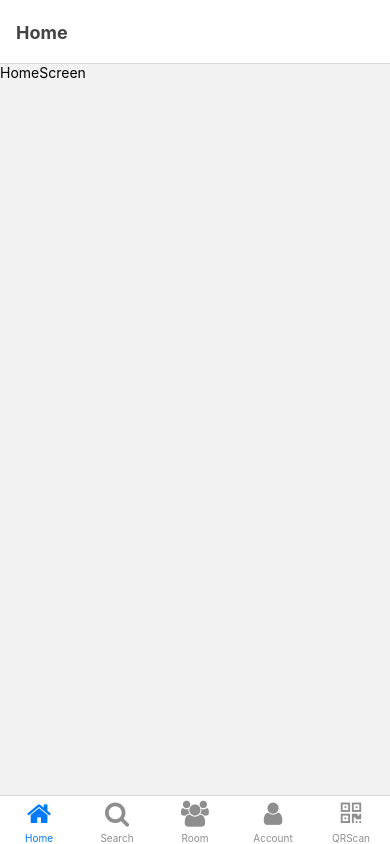
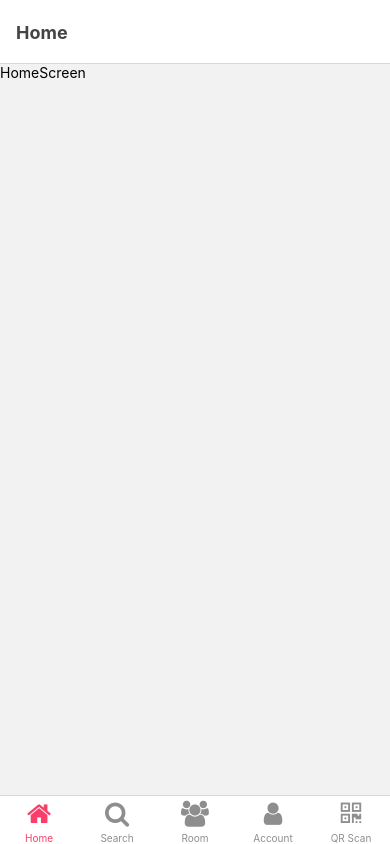
Before and after one commit to thienphuoc03/fun-e-app, a React Native app in the folder client/: screen / in a window 390 px wide. Built offline with nearby package versions, Linux system fonts and the light colour scheme.

Commit message:
update file app and constant

```diff
--- a/client/App.js
+++ b/client/App.js
@@ -18,17 +18,30 @@ import SearchScreen from './app/screens/search/SearchScreen';
 import RoomScreen from './app/screens/room/RoomScreen';
 import AccountScreen from './app/screens/account/AccountScreen';
 import QRScanScreen from './app/screens/qrscan/QRScanScreen';
-import SearchResultScreen from './app/screens/searchResult/SearchResultScreen';
+import SearchResultScreen from './app/screens/search/searchResult/SearchResultScreen';
 import SignInScreen from './app/screens/auth/SignInScreen';
 import SignUpScreen from './app/screens/auth/SignUpScreen';
+import {View} from 'react-native';
 
 const SearchStack = createNativeStackNavigator();
 
 function SearchStackScreens() {
   return (
     <SearchStack.Navigator>
-      <SearchStack.Screen name="SearchScreen" component={SearchScreen} />
-      <SearchStack.Screen name="SearchResult" component={SearchResultScreen} />
+      <SearchStack.Screen
+        name="Search"
+        component={SearchScreen}
+        option={{
+          title: 'Search',
+        }}
+      />
+      <SearchStack.Screen
+        name="SearchResult"
+        component={SearchResultScreen}
+        option={{
+          title: 'Search',
+        }}
+      />
     </SearchStack.Navigator>
   );
 }
@@ -38,9 +51,27 @@ const AccountStack = createNativeStackNavigator();
 function AccountStackScreens() {
   return (
     <AccountStack.Navigator>
-      <AccountStack.Screen name="AccountScreen" component={AccountScreen} />
-      <AccountStack.Screen name="SignIn" component={SignInScreen} />
-      <AccountStack.Screen name="SignUp" component={SignUpScreen} />
+      <AccountStack.Screen
+        name="Account"
+        component={AccountScreen}
+        option={{
+          title: 'Account',
+        }}
+      />
+      <AccountStack.Screen
+        name="SignIn"
+        component={SignInScreen}
+        option={{
+          title: 'Sign In',
+        }}
+      />
+      <AccountStack.Screen
+        name="SignUp"
+        component={SignUpScreen}
+        option={{
+          title: 'Sign Up',
+        }}
+      />
     </AccountStack.Navigator>
   );
 }
@@ -50,7 +81,9 @@ const Tab = createBottomTabNavigator();
 function MyTabs() {
   return (
     <Tab.Navigator
+      initialRouteName="TabHome"
       screenOptions={({route}) => ({
+        tabBarActiveTintColor: Constant.colors.primary,
         headerTitle: getHeaderTitle(route),
         headerStyle: {
           backgroundColor: Constant.colors.white,
@@ -62,17 +95,19 @@ function MyTabs() {
         },
       })}>
       <Tab.Screen
-        name="Home"
+        name="TabHome"
         component={HomeScreen}
         options={{
+          title: 'Home',
           tabBarLabel: 'Home',
           tabBarIcon: ({color}) => <Icon name="home" color={color} size={26} />,
         }}
       />
       <Tab.Screen
-        name="Search"
+        name="TabSearch"
         component={SearchStackScreens}
         options={{
+          title: 'Search',
           tabBarLabel: 'Search',
           tabBarIcon: ({color}) => (
             <Icon name="search" color={color} size={26} />
@@ -81,9 +116,10 @@ function MyTabs() {
         }}
       />
       <Tab.Screen
-        name="Room"
+        name="TabRoom"
         component={RoomScreen}
         options={{
+          title: 'Room',
           tabBarLabel: 'Room',
           tabBarIcon: ({color}) => (
             <Icon name="group" color={color} size={26} />
@@ -91,19 +127,21 @@ function MyTabs() {
         }}
       />
       <Tab.Screen
-        name="Account"
+        name="TabAccount"
         component={AccountStackScreens}
         options={{
+          title: 'account',
           tabBarLabel: 'Account',
           tabBarIcon: ({color}) => <Icon name="user" color={color} size={26} />,
           headerShown: false,
         }}
       />
       <Tab.Screen
-        name="QRScan"
+        name="TabQRScan"
         component={QRScanScreen}
         options={{
-          tabBarLabel: 'QRScan',
+          title: 'QR Scan',
+          tabBarLabel: 'QR Scan',
           tabBarIcon: ({color}) => (
             <Icon name="qrcode" color={color} size={26} />
           ),
@@ -117,16 +155,16 @@ function getHeaderTitle(route) {
   const routeName = route.state?.routes[route.state.index]?.name ?? 'home';
 
   switch (routeName) {
-    case 'Home':
-      return 'Home';
-    case 'Search':
-      return 'Search';
-    case 'Room':
-      return 'Room';
-    case 'Account':
-      return 'Account';
-    case 'QRScan':
-      return 'QRScan';
+    case 'TabHome':
+      return 'TabHome';
+    case 'TabSearch':
+      return 'TabSearch';
+    case 'TabRoom':
+      return 'TabRoom';
+    case 'TabAccount':
+      return 'TabAccount';
+    case 'TabQRScan':
+      return 'TabQRScan';
   }
 }
 
--- a/client/app/utils/Constant.js
+++ b/client/app/utils/Constant.js
@@ -7,6 +7,7 @@ export default {
     white: '#ffffff',
     black: '#000000',
     gray: '#bbbbbb',
+    lightGray: '#D3D3D3',
     textColor: '#444444',
     textPrimary: '#D85680',
     error: '#f44336',
```
